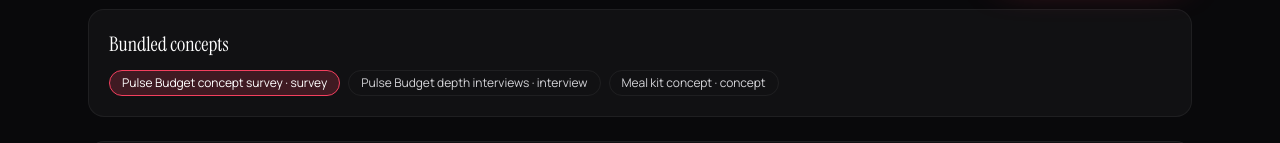
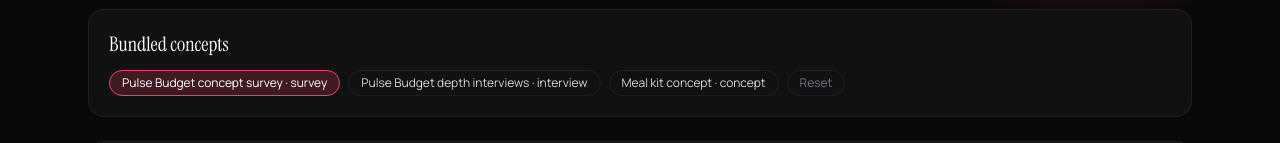
Before and after one commit to H3Xobit/simcrowd, a Next.js app in the folder web/: page /app in a window 1280 px wide. Shown: the part 186-329 px from the top of the page. Built offline with nearby package versions, Linux system fonts and the light colour scheme; no server answers.

Commit message:
feat: add Reset control for saved concept preference

```diff
--- a/web/app/app/page.tsx
+++ b/web/app/app/page.tsx
@@ -173,6 +173,17 @@ export default function StudioPage() {
     }
   }
 
+
+  function resetConceptSelection() {
+    try {
+      window.localStorage.removeItem("sc.selectedConcept");
+    } catch {
+      /* ignore */
+    }
+    const fallback = concepts[0]?.path || DEMO_CONCEPTS[0]?.path || "data/concepts/fintech_survey.json";
+    setSelectedConcept(fallback);
+  }
+
   return (
     <main className="mx-auto max-w-6xl space-y-6 px-6 py-10">
       <div className="flex flex-wrap items-end justify-between gap-4">
@@ -197,7 +208,7 @@ export default function StudioPage() {
 
       <section className="rounded-2xl border border-white/[0.06] bg-ink-surface p-5">
         <h2 className="mb-3 font-display text-xl text-white">Bundled concepts</h2>
-        <div className="flex flex-wrap gap-2">
+        <div className="flex flex-wrap items-center gap-2">
           {concepts.map((c) => {
             const active = selectedConcept === c.path;
             return (
@@ -215,6 +226,13 @@ export default function StudioPage() {
               </button>
             );
           })}
+          <button
+            type="button"
+            onClick={resetConceptSelection}
+            className="rounded-full border border-white/[0.06] px-3 py-1 text-xs text-zinc-500 transition hover:border-accent/40 hover:text-zinc-300"
+          >
+            Reset
+          </button>
         </div>
       </section>
 
```
Also changed, not shown: 1 other file (tests, documents, lock files or other folders).
